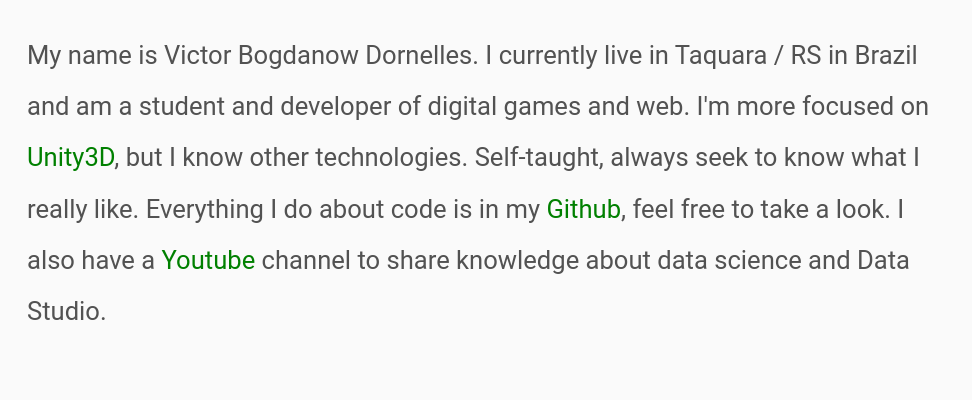
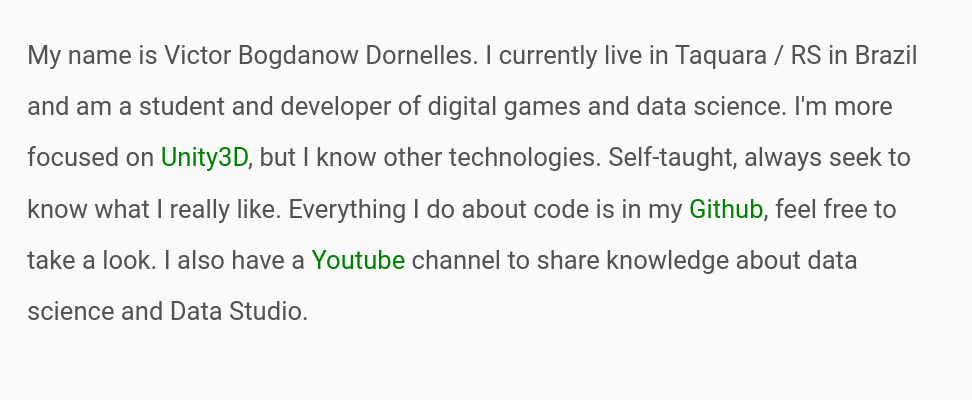
Before and after one commit to Victor-BwD/victor-bwd.github.io, a plain HTML site: page english.html in a window 1280 px wide. Shown: the top 400 px of the page, 308-1280 px from the left. Drawn offline with Linux system fonts and the light colour scheme.

Commit message:
Segunda atualização portfolio em ingles

```diff
--- a/english.html
+++ b/english.html
@@ -12,7 +12,7 @@
         <div class="about_intro">
         	<img src="https://avatars3.githubusercontent.com/u/32820715?s=400&u=5fbba156e54ec8dbd10aadadd6cd8b931577310d&v=4" class="about_image" >
         	<p class="about_text" style="font-size:2vw">
-        		My name is <span itemprop = "name">Victor Bogdanow Dornelles</span>. I currently live in Taquara / RS in Brazil and am a student and developer of digital games and web. I'm more focused on <a href="https://unity.com/">Unity3D</a>, but I know other technologies. Self-taught, always seek to know what I really like. Everything I do about code is in my <a id="github" href="https://github.com/Victor-BwD">Github</a>, feel free to take a look. I also have a <a href="https://www.youtube.com/channel/UCZsngWOw90ERVUyWkd-2wAA">Youtube</a> channel to share knowledge about data science and Data Studio.
+        		My name is <span itemprop = "name">Victor Bogdanow Dornelles</span>. I currently live in Taquara / RS in Brazil and am a student and developer of digital games and data science. I'm more focused on <a href="https://unity.com/">Unity3D</a>, but I know other technologies. Self-taught, always seek to know what I really like. Everything I do about code is in my <a id="github" href="https://github.com/Victor-BwD">Github</a>, feel free to take a look. I also have a <a href="https://www.youtube.com/channel/UCZsngWOw90ERVUyWkd-2wAA">Youtube</a> channel to share knowledge about data science and Data Studio.
         	</p>
         </div>
 
```
